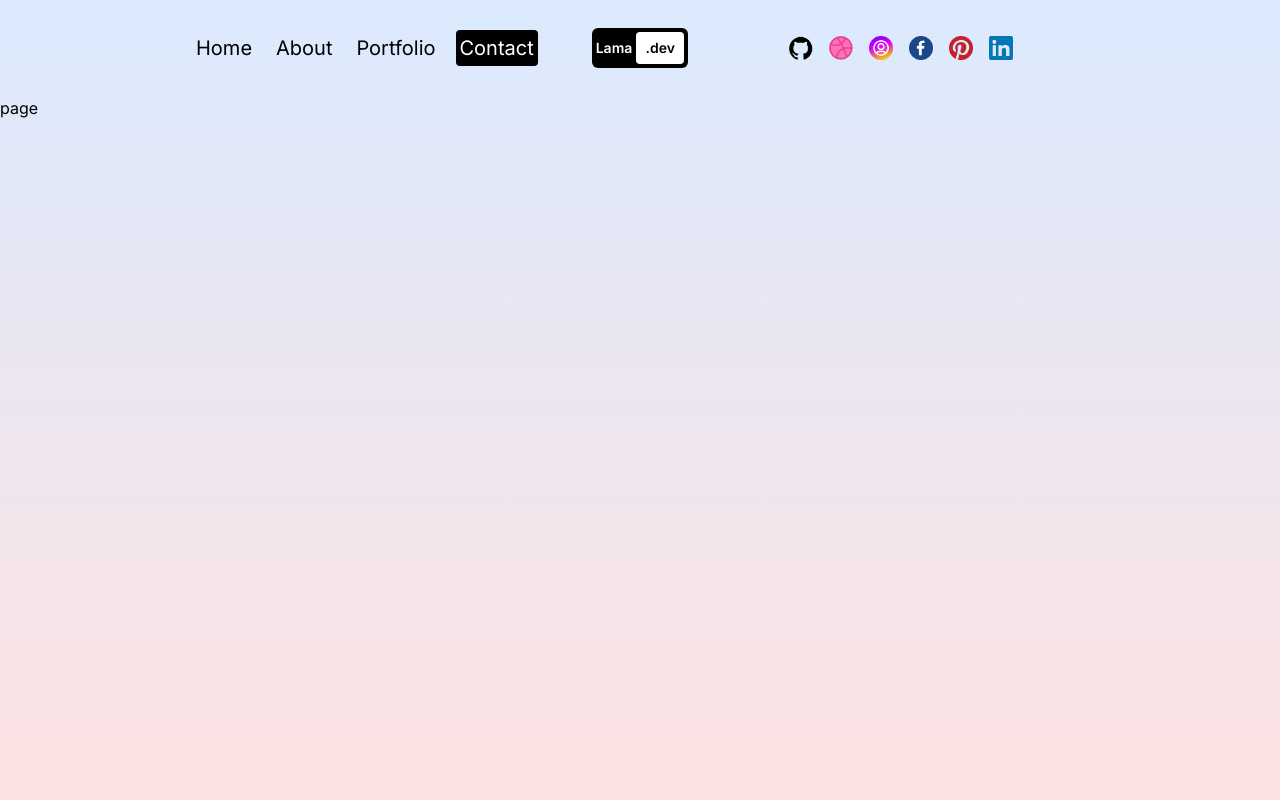
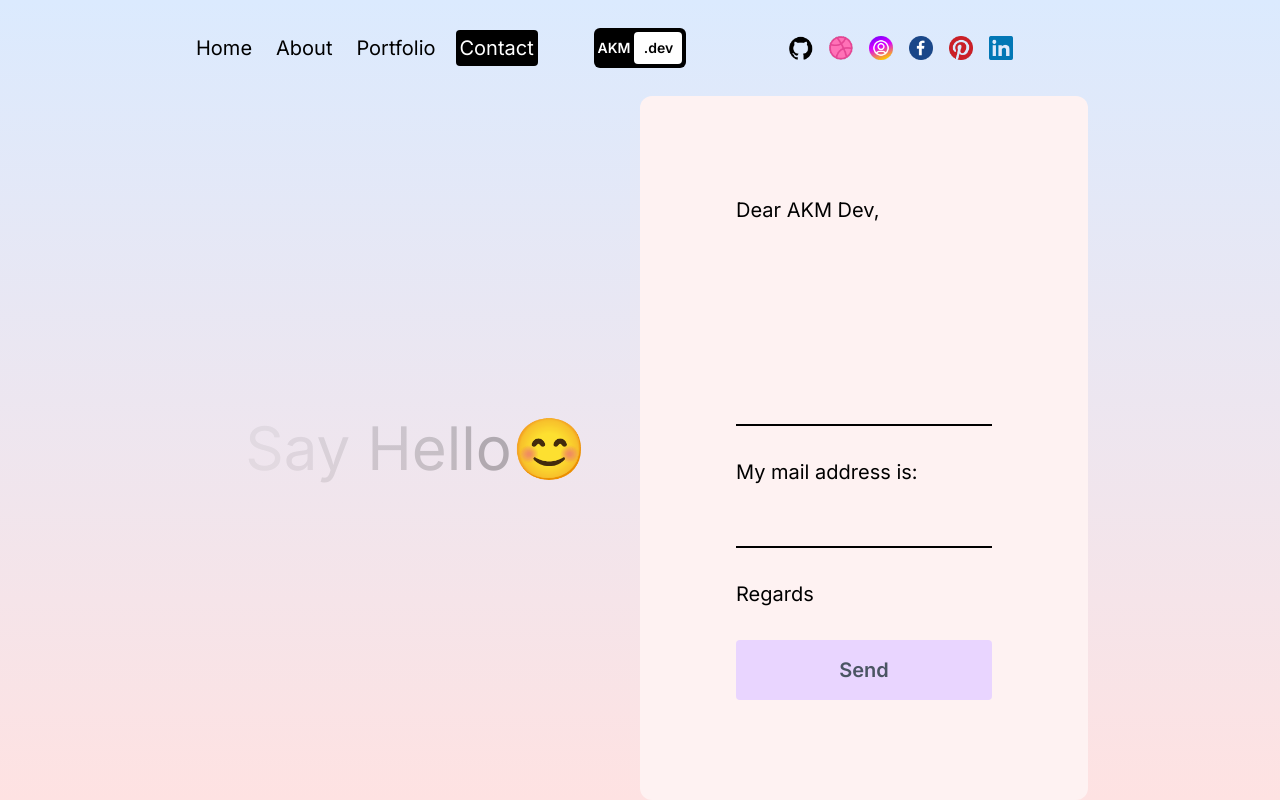
Before and after one commit to abdulkareemm/akm-portfolio, a Next.js app: page /contact in a window 1280 px wide. Built offline with nearby package versions, Linux system fonts and the light colour scheme.

Commit message:
portfolio and contact pages

```diff
--- a/next.config.mjs
+++ b/next.config.mjs
@@ -1,5 +1,6 @@
 /** @type {import('next').NextConfig} */
 const nextConfig = {
+  // output: "export",
   images: {
     remotePatterns: [
       {
--- a/package.json
+++ b/package.json
@@ -9,6 +9,7 @@
     "lint": "next lint"
   },
   "dependencies": {
+    "@emailjs/browser": "^4.3.3",
     "framer-motion": "^11.0.14",
     "next": "14.1.0",
     "react": "18",
--- a/src/_components/Navbar.jsx
+++ b/src/_components/Navbar.jsx
@@ -80,7 +80,7 @@
           href="/"
           className="text-sm bg-black rounded-md p-1 font-semibold flex items-center justify-center"
         >
-          <span className="text-white mr-1">Lama</span>
+          <span className="text-white mr-1">AKM</span>
           <span className="w-12 h-8 rounded bg-white text-black flex items-center justify-center">
             .dev
           </span>
--- a/src/_components/TransitionProvider.jsx
+++ b/src/_components/TransitionProvider.jsx
@@ -1,8 +1,8 @@
 "use client";
 
 import { AnimatePresence } from "framer-motion";
-import Navbar from "./navbar";
 import { motion } from "framer-motion";
+import Navbar from "./Navbar";
 import { usePathname } from "next/navigation";
 
 const TransitionProvider = ({ children }) => {
@@ -37,7 +37,9 @@
         <div className="h-24">
           <Navbar />
         </div>
-        <div className="h-[calc(100vh-6rem)]">{children}</div>
+        <div className="h-[calc(100vh-6rem)]">
+          {children}
+        </div>
       </div>
     </AnimatePresence>
   );
--- a/src/app/contact/page.jsx
+++ b/src/app/contact/page.jsx
@@ -1,7 +1,101 @@
-import React from 'react'
+"use client";
+import { motion } from "framer-motion";
+import { useRef, useState } from "react";
+import emailjs from "@emailjs/browser";
 
-export default function page() {
+const ContactPage = () => {
+  const [success, setSuccess] = useState(false);
+  const [error, setError] = useState(false);
+  const text = "Say Hello";
+
+  const form = useRef();
+
+  const sendEmail = (e) => {
+    e.preventDefault();
+    setError(false);
+    setSuccess(false);
+    emailjs
+      .sendForm(
+        process.env.NEXT_PUBLIC_SERVICE_ID,
+        process.env.NEXT_PUBLIC_TEMPLATE_ID,
+        form.current,
+        process.env.NEXT_PUBLIC_PUBLIC_KEY
+      )
+      .then(
+        () => {
+          setSuccess(true);
+          form.current.reset();
+        },
+        () => {
+          setError(true);
+        }
+      );
+  };
+
   return (
-    <div>page</div>
-  )
-}
+    <motion.div
+      className="h-full"
+      initial={{ y: "-200vh" }}
+      animate={{ y: "0%" }}
+      transition={{ duration: 1 }}
+    >
+      <div className="h-full flex flex-col lg:flex-row px-4 sm:px-8 md:px-12 lg:px-20 xl:px-48">
+        {/* TEXT CONTAINER */}
+        <div className="h-1/2 lg:h-full lg:w-1/2 flex items-center justify-center text-6xl">
+          <div>
+            {text.split("").map((letter, index) => (
+              <motion.span
+                key={index}
+                initial={{ opacity: 1 }}
+                animate={{ opacity: 0 }}
+                transition={{
+                  duration: 3,
+                  repeat: Infinity,
+                  delay: index * 0.1,
+                }}
+              >
+                {letter}
+              </motion.span>
+            ))}
+            😊
+          </div>
+        </div>
+        {/* FORM CONTAINER */}
+        <form
+          onSubmit={sendEmail}
+          ref={form}
+          className="h-1/2 lg:h-full lg:w-1/2 bg-red-50 rounded-xl text-xl flex flex-col gap-8 justify-center p-24"
+        >
+          <span>Dear AKM Dev,</span>
+          <textarea
+            rows={6}
+            className="bg-transparent border-b-2 border-b-black outline-none resize-none"
+            name="user_message"
+          />
+          <span>My mail address is:</span>
+          <input
+            name="user_email"
+            type="text"
+            className="bg-transparent border-b-2 border-b-black outline-none"
+          />
+          <span>Regards</span>
+          <button className="bg-purple-200 rounded font-semibold text-gray-600 p-4">
+            Send
+          </button>
+          {success && (
+            <span className="text-green-600 font-semibold">
+              Your message has been sent successfully!
+            </span>
+          )}
+          {error && (
+            <span className="text-red-600 font-semibold">
+              Something went wrong!
+            </span>
+          )}
+        </form>
+      </div>
+    </motion.div>
+  );
+};
+
+export default ContactPage;
--- a/src/app/layout.js
+++ b/src/app/layout.js
@@ -1,6 +1,5 @@
 import { Inter } from "next/font/google";
 import "./globals.css";
-import Navbar from "../_components/Navbar";
 import TransitionProvider from "@/_components/TransitionProvider";
 
 const inter = Inter({ subsets: ["latin"] });
--- a/src/app/portfolio/page.jsx
+++ b/src/app/portfolio/page.jsx
@@ -1,7 +1,125 @@
-import React from 'react'
+"use client";
+import { motion, useScroll, useTransform } from "framer-motion";
+import Image from "next/image";
+import Link from "next/link";
+import { useRef } from "react";
+const items = [
+  {
+    id: 1,
+    color: "from-red-300 to-blue-300",
+    title: "React Commerce",
+    desc: "Lorem ipsum dolor sit amet consectetur adipisicing elit. Dolores ab id ad nesciunt quo aut corporis modi? Voluptate, quos sunt dolorum facilis, id eum sequi placeat accusantium saepe eos laborum.",
+    img: "https://images.pexels.com/photos/18073372/pexels-photo-18073372/free-photo-of-young-man-sitting-in-a-car-on-a-night-street.jpeg?auto=compress&cs=tinysrgb&w=1600&lazy=load",
+    link: "https://lama.dev",
+  },
+  {
+    id: 2,
+    color: "from-blue-300 to-violet-300",
+    title: "Next.js Medium Blog",
+    desc: "Lorem ipsum dolor sit amet consectetur adipisicing elit. Dolores ab id ad nesciunt quo aut corporis modi? Voluptate, quos sunt dolorum facilis, id eum sequi placeat accusantium saepe eos laborum.",
+    img: "https://images.pexels.com/photos/18023772/pexels-photo-18023772/free-photo-of-close-up-of-a-person-holding-a-wristwatch.jpeg?auto=compress&cs=tinysrgb&w=1600&lazy=load",
+    link: "https://lama.dev",
+  },
+  {
+    id: 3,
+    color: "from-violet-300 to-purple-300",
+    title: "Vanilla Book App",
+    desc: "Lorem ipsum dolor sit amet consectetur adipisicing elit. Dolores ab id ad nesciunt quo aut corporis modi? Voluptate, quos sunt dolorum facilis, id eum sequi placeat accusantium saepe eos laborum.",
+    img: "https://images.pexels.com/photos/6894528/pexels-photo-6894528.jpeg?auto=compress&cs=tinysrgb&w=1600&lazy=load",
+    link: "https://lama.dev",
+  },
+  {
+    id: 4,
+    color: "from-purple-300 to-red-300",
+    title: "Spotify Music App",
+    desc: "Lorem ipsum dolor sit amet consectetur adipisicing elit. Dolores ab id ad nesciunt quo aut corporis modi? Voluptate, quos sunt dolorum facilis, id eum sequi placeat accusantium saepe eos laborum.",
+    img: "https://images.pexels.com/photos/18540208/pexels-photo-18540208/free-photo-of-wood-landscape-water-hill.jpeg?auto=compress&cs=tinysrgb&w=1260&h=750&dpr=2",
+    link: "https://lama.dev",
+  }
+];
 
-export default function page() {
+export default function Portfolio() {
+  const ref = useRef();
+
+  const { scrollYProgress } = useScroll({ target: ref });
+  const x = useTransform(scrollYProgress, [0, 1], ["0%", "-88%"]);
+
   return (
-    <div>page</div>
-  )
+    <motion.div
+      className="h-full"
+      initial={{ y: "-200vh" }}
+      animate={{ y: "0%" }}
+      transition={{ duration: 1 }}
+    >
+      <div className="h-[1000vh] relative" ref={ref}>
+        <div className="w-screen h-[calc(100vh-6rem)] flex items-center justify-center text-8xl text-center">
+          My Works
+        </div>
+        <div className="sticky top-0 flex h-screen gap-4 items-center overflow-hidden ">
+          <motion.div style={{ x }} className="flex">
+            <div className="h-screen w-screen flex items-center justify-center bg-gradient-to-r from-purple-300 to-red-300" />
+            {items.map((item) => (
+              <div
+                className={`h-screen w-screen flex items-center justify-center bg-gradient-to-r ${item.color}`}
+                key={item.id}
+              >
+                <div className="flex flex-col gap-8 text-white mt-10">
+                  <h1 className="text-xl font-bold md:text-4xl lg:text-6xl xl:text-8xl">
+                    {item.title}
+                  </h1>
+                  <div className="relative w-80 h-56 md:w-96 md:h-64 lg:w-[500px] lg:h-[350px] xl:w-[600px] xl:h-[420px]">
+                    <Image src={item.img} alt="" fill />
+                  </div>
+                  <p className="w-80 md:w96 lg:w-[500px] lg:text-lg xl:w-[600px]">
+                    {item.desc}
+                  </p>
+                  <div className="flex flex-row justify-between items-center w-full bg-red-400 p-0">
+                    <Link href={item.link} className="justify-end">
+                      <button className="p-2 text-sm md:p-4 md:text-md lg:p-8 lg:text-lg bg-white text-gray-600 font-semibold m-4 rounded">
+                        See code
+                      </button>
+                    </Link>
+                    <Link href={item.link} className="justify-end">
+                      <button className="p-2 text-sm md:p-4 md:text-md lg:p-8 lg:text-lg bg-white text-gray-600 font-semibold m-4 rounded">
+                        See Demo
+                      </button>
+                    </Link>
+                  </div>
+                </div>
+              </div>
+            ))}
+          </motion.div>
+        </div>
+      </div>
+      <div className="w-screen h-screen flex flex-col gap-16 items-center justify-center text-center">
+        <h1 className="text-8xl">Do you have a project?</h1>
+        <div className="relative">
+          <motion.svg
+            animate={{ rotate: 360 }}
+            transition={{ duration: 8, ease: "linear", repeat: Infinity }}
+            viewBox="0 0 300 300"
+            className="w-64 h-64 md:w-[500px] md:h-[500px] "
+          >
+            <defs>
+              <path
+                id="circlePath"
+                d="M 150, 150 m -60, 0 a 60,60 0 0,1 120,0 a 60,60 0 0,1 -120,0 "
+              />
+            </defs>
+            <text fill="#000">
+              <textPath xlinkHref="#circlePath" className="text-xl">
+                Front-end Developer and UI Designer
+              </textPath>
+            </text>
+          </motion.svg>
+          <Link
+            href="/contact"
+            className="w-16 h-16 md:w-28 md:h-28 absolute top-0 left-0 right-0 bottom-0 m-auto bg-black text-white rounded-full flex items-center justify-center"
+          >
+            Hire Me
+          </Link>
+        </div>
+      </div>
+    </motion.div>
+  );
 }
```
Also changed, not shown: src/app/about/page.jsx (+7 -7 lines), src/app/globals.css (line endings or trailing spaces), 2 other files (tests, documents, lock files or other folders).
